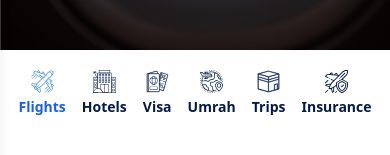
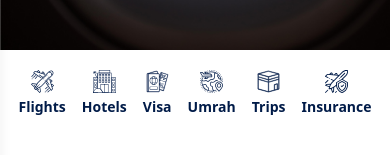
Before and after one commit to Fica-Web/Smart-Travels, a React (Vite) app in the folder frontend/: page /bookings in a window 390 px wide. Shown: the part 456-611 px from the top of the page. Built offline with nearby package versions, Linux system fonts and the light colour scheme; no server answers.

Commit message:
Fix TopIcons active state to correctly highlight Trips tab on destination details page

```diff
--- a/frontend/src/components/HomeSection/BookingPage/TopIcons.jsx
+++ b/frontend/src/components/HomeSection/BookingPage/TopIcons.jsx
@@ -8,6 +8,14 @@ const TopIcons = () => {
 
   // Set initial active route to current pathname or default to flights
   const [active, setActive] = useState(location.pathname || '/bookings/flights');
+
+  const isActive = (route) => {
+  if (route === '/bookings/trips') {
+    return location.pathname.startsWith('/bookings/trips');
+  }
+  return location.pathname === route;
+};
+
 
   useEffect(() => {
     // Treat "/bookings" as "/bookings/flights"
@@ -29,15 +37,14 @@ const TopIcons = () => {
             onClick={() => handleNavigate(item.route)}
           >
             <img
-              src={active === item.route ? item.activeIcon : item.icon}
+             src={isActive(item.route) ? item.activeIcon : item.icon}
               alt={`${item.title} Icon`}
               className="w-[23px] h-[23px]"
             />
 
-            <p
-              className={`mt-1 text-sm md:mt-0 md:ml-2 md:text-lg font-semibold whitespace-nowrap no-underline ${active === item.route ? 'text-blue-600' : 'text-secondary-blue'
-                }`}
-            >
+           <p className={`mt-1 text-sm md:mt-0 md:ml-2 md:text-lg font-semibold whitespace-nowrap no-underline
+  ${isActive(item.route) ? 'text-blue-600' : 'text-secondary-blue'}`}>
+
               <span className="block md:hidden">{item.mobileTitle || item.title}</span>
               <span className="hidden md:block">{item.title}</span>
             </p>
--- a/frontend/src/pages/user/VisaBookingPage.jsx
+++ b/frontend/src/pages/user/VisaBookingPage.jsx
@@ -1,7 +1,6 @@
 import VisaListing from '../../components/HomeSection/BookingPage/VisaListing';
 import ImageBox from '../../components/HomeSection/BookingPage/ImageBox';
 import VisaProcessSteps from '../../components/HomeSection/BookingPage/VisaProcessSteps';
-VisaProcessSteps
 
 const VisaBookingPage = () => {
   return (
```
